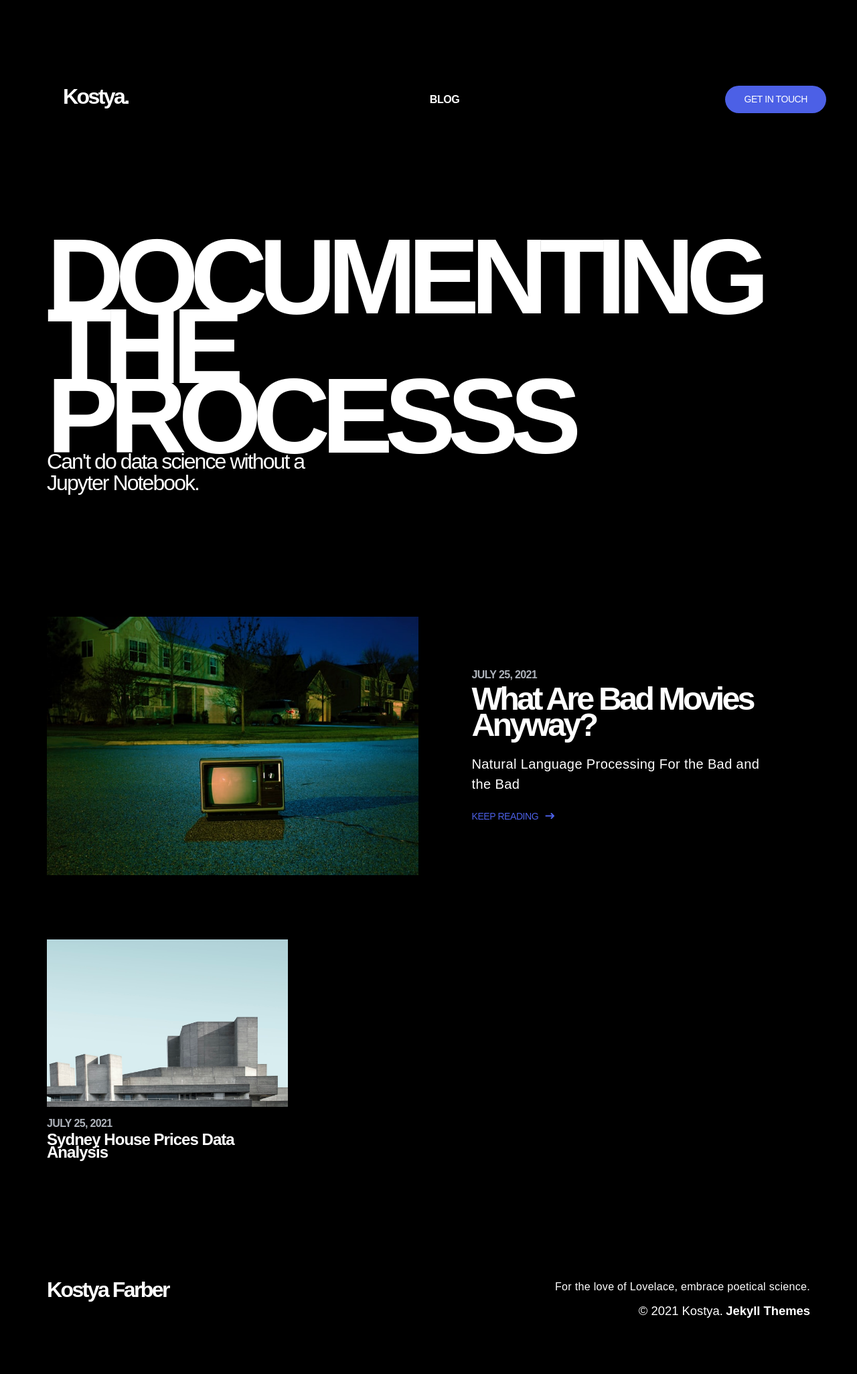
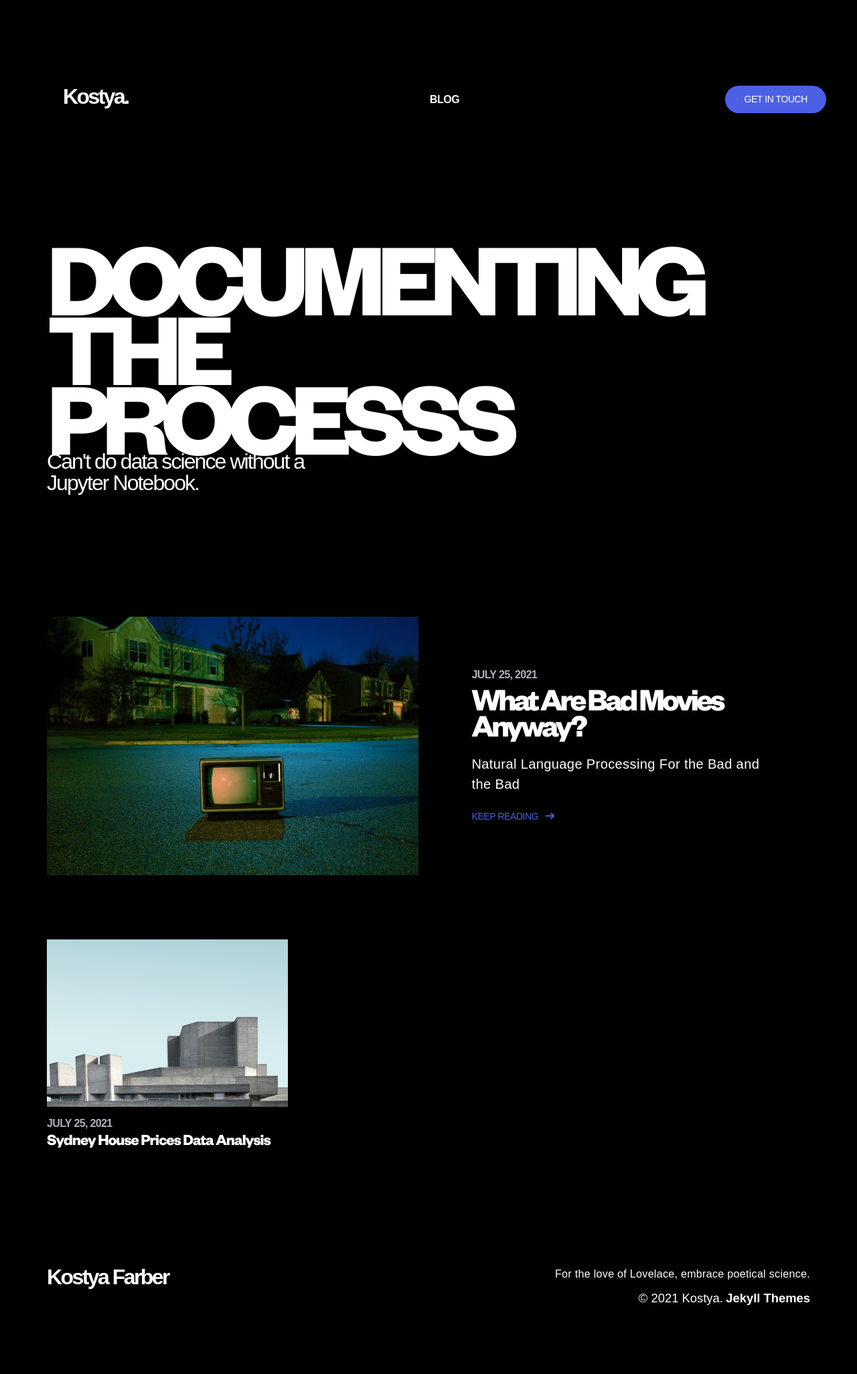
Before and after one commit to kostyafarber/kostyafarber.github.io, a Jekyll site: the page built from docs/notebooks/index.html, in a window 1280 px wide. Shown: the whole page at 67% size. Built offline with Jekyll 4.4.1, drawn with Linux system fonts in a browser that asks for light colours; nearby versions of some CDN libraries.

```diff
--- a/docs/_sass/_typography.scss
+++ b/docs/_sass/_typography.scss
@@ -5,13 +5,29 @@
 // - - - - - - - - - - - - - - - - - -
 
 @font-face {
-  font-family: "Test Founders Grotesk bold", sans-serif;
-  src: url("/fonts/founders-grotesk-web-bold.woff2") format('woff2');
+  font-family: 'Founders Grotesk light';
+  src: url('/fonts/FoundersGrotesk-Light.eot');
+  src: url('/fonts/FoundersGrotesk-Light.eot?#iefix') format('embedded-opentype'),
+      url('/fonts/FoundersGrotesk-Light.woff2') format('woff2'),
+      url('/fonts/FoundersGrotesk-Light.woff') format('woff'),
+      url('/fonts/FoundersGrotesk-Light.ttf') format('truetype');
+  font-weight: 300;
+  font-style: normal;
+  font-display: swap;
 }
+
 @font-face {
-  font-family: "Test Founders Grotesk light", sans-serif;
-  src: url("/fonts/founders-grotesk-web-light.woff2") format('woff2');
+  font-family: 'Founders Grotesk bold';
+  src: url('/fonts/FoundersGrotesk-Bold.eot');
+  src: url('/fonts/FoundersGrotesk-Bold.eot?#iefix') format('embedded-opentype'),
+      url('/fonts/FoundersGrotesk-Bold.woff2') format('woff2'),
+      url('/fonts/FoundersGrotesk-Bold.woff') format('woff'),
+      url('/fonts/FoundersGrotesk-Bold.ttf') format('truetype');
+  font-weight: bold;
+  font-style: normal;
+  font-display: swap;
 }
+
 
 h1,
 .h1,
@@ -26,7 +42,7 @@
 h6,
 .h6,
 .subtitle {
-  font-family: 'Test Founders Grotesk bold', sans-serif;
+  font-family: 'Founders Grotesk bold';
   ;
   color: $text-dark-color;
 }
```
Also changed, not shown: docs/fonts/FoundersGrotesk-Bold.ttf (added), docs/fonts/FoundersGrotesk-Bold.woff (added), docs/fonts/FoundersGrotesk-Bold.woff2 (added), docs/fonts/FoundersGrotesk-Light.ttf (added), docs/fonts/FoundersGrotesk-Light.woff (added), docs/fonts/FoundersGrotesk-Light.woff2 (added).
